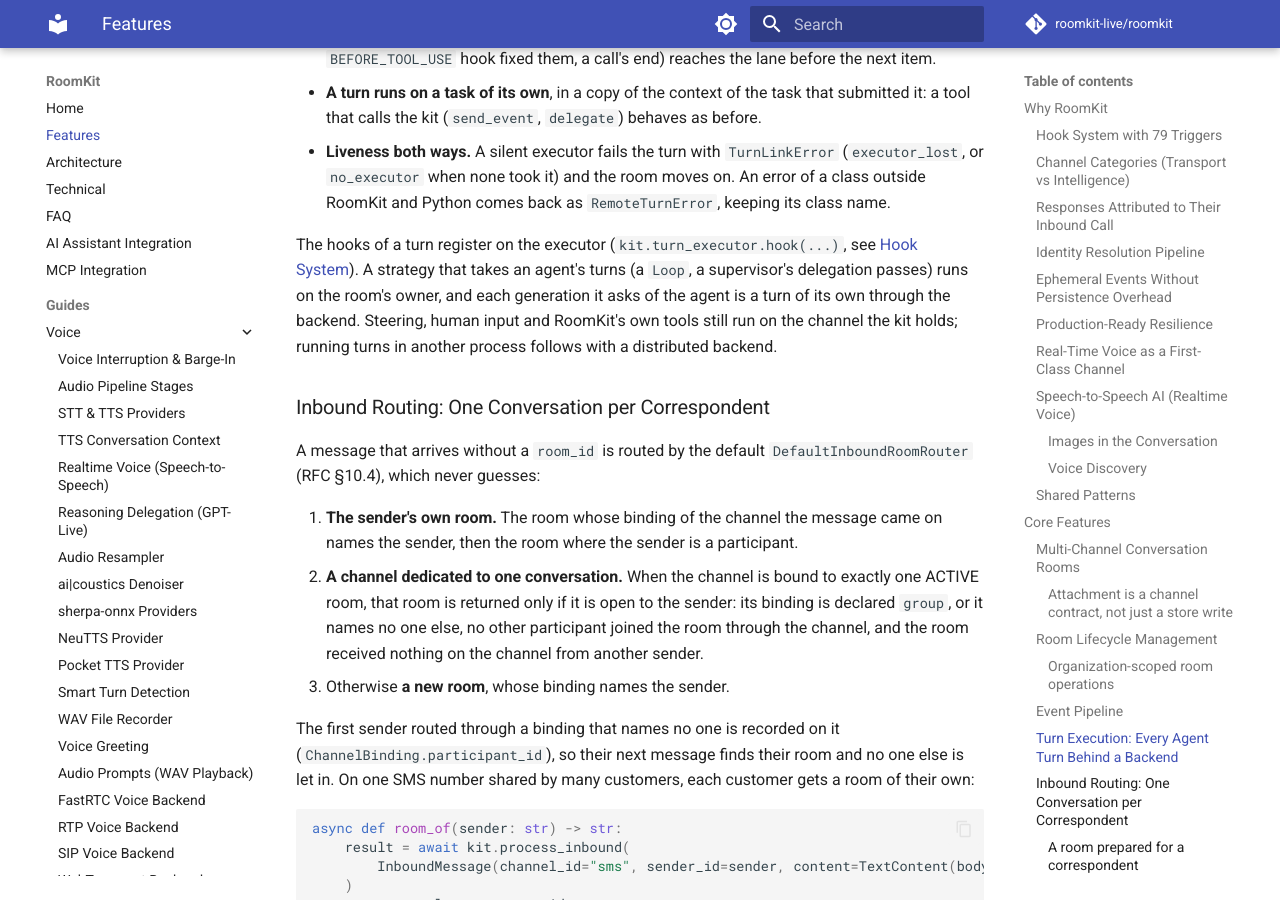
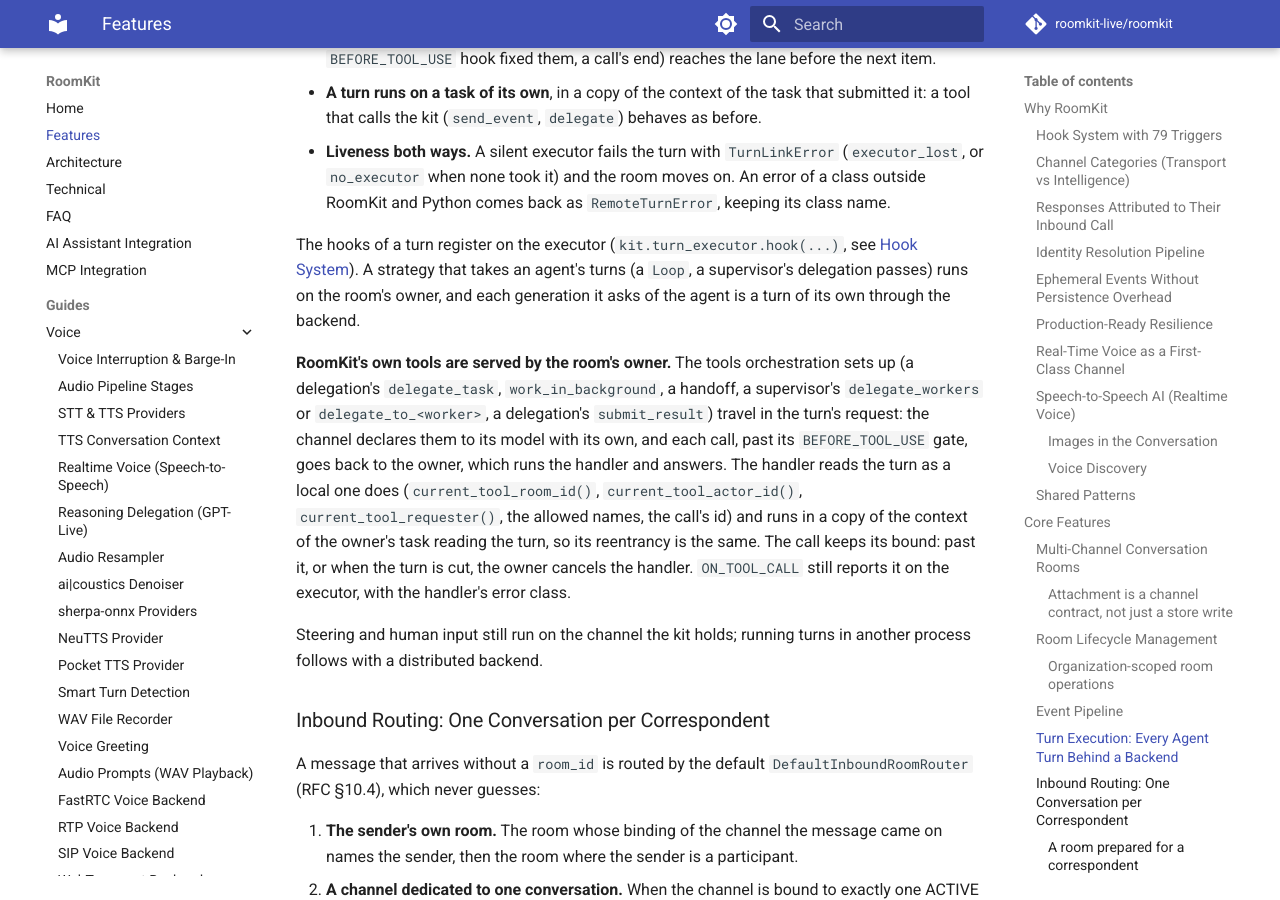
Before and after one commit to roomkit-live/roomkit-docs, an MkDocs documentation site: the page built from docs/features.md, in a window 1280 px wide and 900 px high, scrolled down 12612 px. Built offline with MkDocs 1.6.1 and Material for MkDocs 9.7.7, drawn with Linux system fonts in a browser that asks for light colours; comment, search, counter and statistics services are not loaded; some of the changed text lies outside the part shown.

Commit message:
docs(turns): RoomKit's own tools are served by the room owner (RMK-811)

```diff
--- a/docs/features.md
+++ b/docs/features.md
@@ -385,9 +385,22 @@ The hooks of a turn register on the executor (`kit.turn_executor.hook(...)`,
 see [Hook System](#hook-system)). A strategy that takes an agent's turns (a
 `Loop`, a supervisor's delegation passes) runs on the room's owner, and each
 generation it asks of the agent is a turn of its own through the backend.
-Steering, human input and RoomKit's own tools still run on the channel the
-kit holds; running turns in another process follows with a distributed
-backend.
+
+**RoomKit's own tools are served by the room's owner.** The tools
+orchestration sets up (a delegation's `delegate_task`, `work_in_background`,
+a handoff, a supervisor's `delegate_workers` or `delegate_to_<worker>`, a
+delegation's `submit_result`) travel in the turn's request: the channel
+declares them to its model with its own, and each call, past its
+`BEFORE_TOOL_USE` gate, goes back to the owner, which runs the handler and
+answers. The handler reads the turn as a local one does (`current_tool_room_id()`,
+`current_tool_actor_id()`, `current_tool_requester()`, the allowed names, the
+call's id) and runs in a copy of the context of the owner's task reading the
+turn, so its reentrancy is the same. The call keeps its bound: past it, or
+when the turn is cut, the owner cancels the handler. `ON_TOOL_CALL` still
+reports it on the executor, with the handler's error class.
+
+Steering and human input still run on the channel the kit holds; running
+turns in another process follows with a distributed backend.
 
 ### Inbound Routing: One Conversation per Correspondent
 
```
